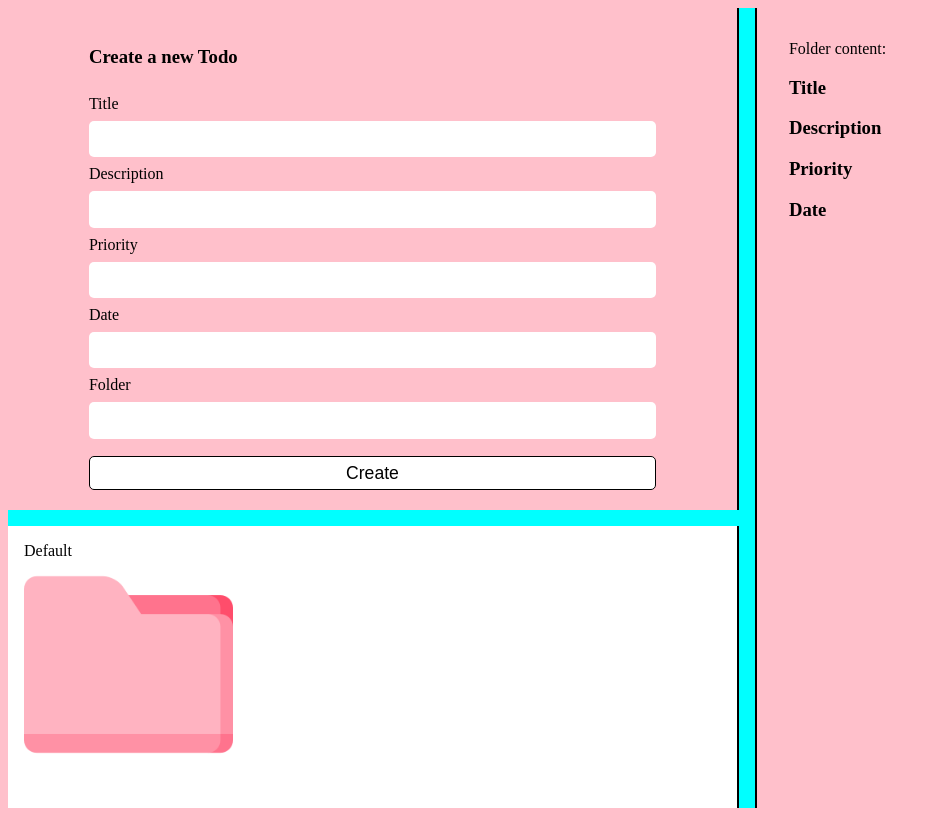
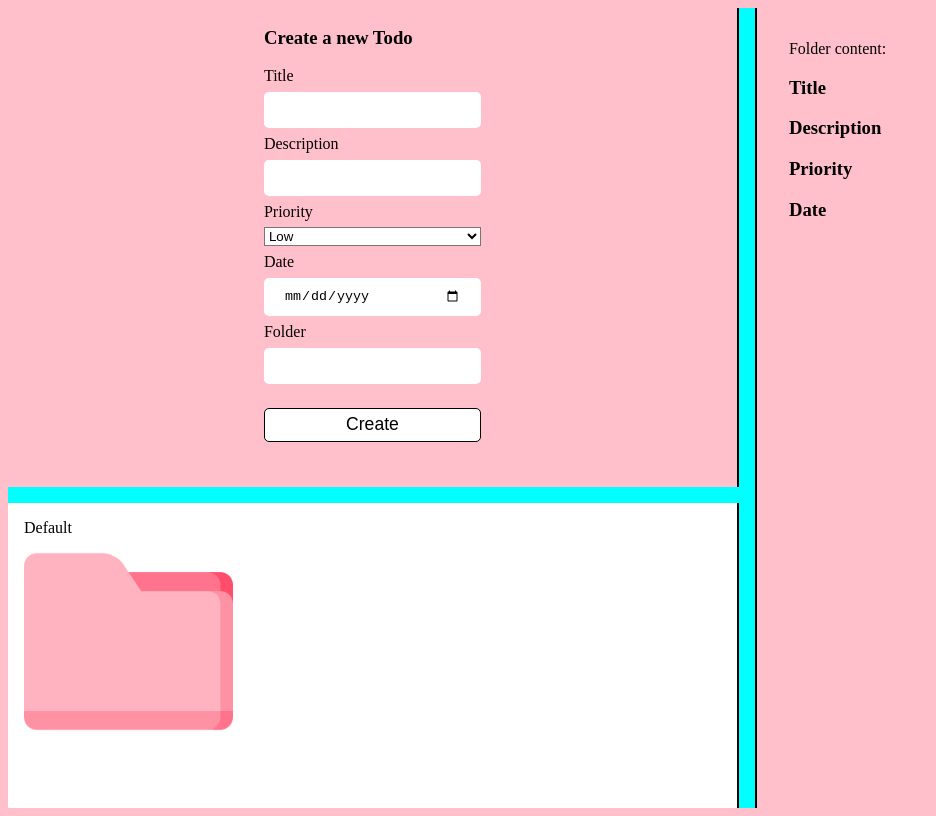
Before and after one commit to 2Tough/todo-list, a website built with webpack: page dist/index.html in a window 1280 px wide. Shown: the whole page, without its empty margins (0-936 px from the left). Built offline with nearby package versions, Linux system fonts and the light colour scheme.

Commit message:
Pages  linked & btn working. InnerHtml use now.

```diff
--- a/package.json
+++ b/package.json
@@ -14,6 +14,6 @@
   "license": "ISC",
   "devDependencies": {
     "webpack": "^5.83.1",
-    "webpack-cli": "^5.1.1"
+    "webpack-cli": "^5.1.4"
   }
 }
--- a/src/newTodo.js
+++ b/src/DOM_creation.js
@@ -1,11 +1,11 @@
 
-import { defaultTodo } from "./defaultTodo.js"
+import { DOM_manipulation } from "./DOM_manipulation.js"
 
 
 
 export let array = [];
 
-export function newTodo() {
+export function DOM_creation() {
 
     const contentDiv = document.getElementById('main-content');
     contentDiv.classList.add('contentDiv');
@@ -18,9 +18,21 @@ export function newTodo() {
 
     // Main panel divs
 
+
     const mainPanelTodoDiv = document.createElement('form');
     mainPanelTodoDiv.classList.add('mainPanelTodoDiv');
     mainPanelDiv.appendChild(mainPanelTodoDiv);
+
+//     `
+//     <div class="mainPanelTodoDiv">
+//         <form>
+//         <h3>Title</h3>
+
+
+//         </form>
+//     </div>
+
+// `
 
     const mainPanelTitleDiv = document.createElement('div');
     const mainPanelDescriptionDiv = document.createElement('div');
@@ -61,6 +73,21 @@ export function newTodo() {
     // Side panel
     const sidePanelDiv = document.createElement('div');
     sidePanelDiv.classList.add('sidePanelDiv');
+
+
+
+    // sidePanelDiv.innerHTML= `
+    // <div class="folderContentDiv">
+    //     <div class="folderIconTextContainer">
+    //         <p class="folderTextContainer">Default</p>
+    //         <img class="folderDiv" src = '../images/folder.png'>
+
+    //     </div>
+
+
+
+    // </div>`
+
     contentDiv.appendChild(sidePanelDiv);
 
     // Folder panel
@@ -96,47 +123,44 @@ export function newTodo() {
 
     // Todo container
     const todoDiv = document.createElement('div');
-    todoDiv.classList.add('todoDiv');
     sidePanelDiv.appendChild(todoDiv);
 
-    // Create todo text
+    todoDiv.innerHTML =
+    `
+    <div class="todoDiv">
+        <form>
+        <h3 class="createTodoText">Create a new Todo</h3>
 
-    const createTodoText = document.createElement('h3');
-    createTodoText.classList.add('createTodoText');
-    createTodoText.textContent = "Create a new Todo";
+        <label for="todoTitle">Title</label>
+        <input type="text" id="todoTitle"></input>
 
-    // Todo inputs
+        <label for="todoDescription">Description</label>
+        <input type="text" id="todoDescription"></input>
 
-    const inputTodoTitleLabel = document.createElement('label');
-    inputTodoTitleLabel.textContent = 'Title';
-    inputTodoTitleLabel.classList.add('labels');
-    const inputTodoTitle = document.createElement('input');
+        <label for="todoPriority">Priority</label>
+        <select type="text" id="todoPriority">
+            <option value="low">Low</option>
+            <option value="medium">Medium</option>
+            <option value="high">High</option>
 
-    const inputTodoDescriptionLabel = document.createElement('label');
-    inputTodoDescriptionLabel.textContent = 'Description';
-    inputTodoDescriptionLabel.classList.add('labels');
-    const inputTodoDescription = document.createElement('input');
+        </select>
 
-    const inputTodoPriorityLabel = document.createElement('label');
-    inputTodoPriorityLabel.textContent = 'Priority';
-    inputTodoPriorityLabel.classList.add('labels');
-    const inputTodoPriority = document.createElement('input');
+        <label for="todoDate">Date</label>
+        <input type="Date" id="todoDate"></input>
 
-    const inputTodoDateLabel = document.createElement('label');
-    inputTodoDateLabel.textContent = 'Date';
-    inputTodoDateLabel.classList.add('labels');
-    const inputTodoDueDate = document.createElement('input');
+        <label for="todoFolder">Folder</label>
+        <input type="text" id="todoFolder"></input>
 
-    const inputTodoDateFolderLabel = document.createElement('label');
-    inputTodoDateFolderLabel.textContent = 'Folder';
-    inputTodoDateFolderLabel.classList.add('labels');
-    const inputTodoDFolder = document.createElement('input');
+        <button class="btn submitButton" id="submitBtn">Create</button>
+        <button class="btn cancelButton" id="cancelBtn>Cancel</button>
 
-    const submitButton = document.createElement('button');
+        </form>
+    </div>
 
-    submitButton.textContent = 'Create';
-    submitButton.classList.add('submitButton');
-    submitButton.onclick = createTodo;
+    `
+
+
+
 
     let todoObject = {
         title: "",
@@ -147,31 +171,24 @@ export function newTodo() {
     }
 
 
-    function createTodo(e) {
-        e.preventDefault();
+    // function createTodo(e) {
+    //     e.preventDefault();
 
-        todoObject = {
-            title: inputTodoTitle.value,
-            description: inputTodoDescription.value,
-            priority: inputTodoPriority.value,
-            dueDate: inputTodoDueDate.value,
-            folder: inputTodoDFolder.value
-        }
+    //     todoObject = {
+    //         title: inputTodoTitle.value,
+    //         description: inputTodoDescription.value,
+    //         priority: inputTodoPriority.value,
+    //         dueDate: inputTodoDueDate.value,
+    //         folder: inputTodoDFolder.value
+    //     }
 
 
-        array.push(todoObject)
+    //     array.push(todoObject)
 
 
-    }
+    // }
 
-    todoDiv.append(
-                   createTodoText,
-                   inputTodoTitleLabel, inputTodoTitle,
-                   inputTodoDescriptionLabel, inputTodoDescription,
-                   inputTodoPriorityLabel, inputTodoPriority,
-                   inputTodoDateLabel, inputTodoDueDate,
-                   inputTodoDateFolderLabel, inputTodoDFolder,
-                   submitButton );
 
-    return createTodo;
+
+
 }
--- a/src/defaultTodo.js
+++ b/src/DOM_manipulation.js
@@ -1,12 +1,13 @@
-import { newTodo } from "./newTodo.js"
-import { array } from "./newTodo.js"
+import { DOM_creation } from "./DOM_creation.js"
+import { array } from "./DOM_creation.js"
 
 
-export function defaultTodo() {
+export function DOM_manipulation() {
 
 
 
-    const submitBtn = document.getElementsByClassName('submitButton');
+    const submitBtn = document.getElementById('submitBtn');
+
 
     function createTodo(e) {
         e.preventDefault();
@@ -86,6 +87,12 @@ export function defaultTodo() {
 
     // )()
 
+    submitBtn.addEventListener('click', function(e) {
+        e.preventDefault();
+
+        console.log('testing btn')
+     })
+
 
    return todoFactory
 
--- a/src/index.js
+++ b/src/index.js
@@ -1,7 +1,6 @@
-import { defaultTodo } from "./defaultTodo.js"
-import { newTodo } from "./newTodo.js"
+import { DOM_manipulation } from "./DOM_manipulation.js"
+import { DOM_creation } from "./DOM_creation.js"
 
-const contentDiv = document.getElementById('main-content');
 
-defaultTodo();
-newTodo();
+DOM_creation();
+DOM_manipulation();
--- a/src/style.css
+++ b/src/style.css
@@ -68,13 +68,13 @@
 
 /* Todo section */
 
-.todoDiv {
+.todoDiv form {
     display: flex;
     flex-direction: column;
     justify-content: flex-start;
     margin: auto;
-    width: 80%;
-    padding: 0.5em;
+    width: 100%;
+
 }
 
 .submitButton {
@@ -95,10 +95,12 @@ input {
     border: none;
     border-radius: 5px;
     background-color: white;
-    padding: 0.8em 0.5em;
+    padding: 0.8em 1.5em;
+    margin: 0.5em 0;
 
 }
 
-.labels {
-    padding: 0.5em 0;
+select {
+    background-color: white;
+    margin: 0.5em 0;
 }
```
Also changed, not shown: dist/main.js, 1 other file.
